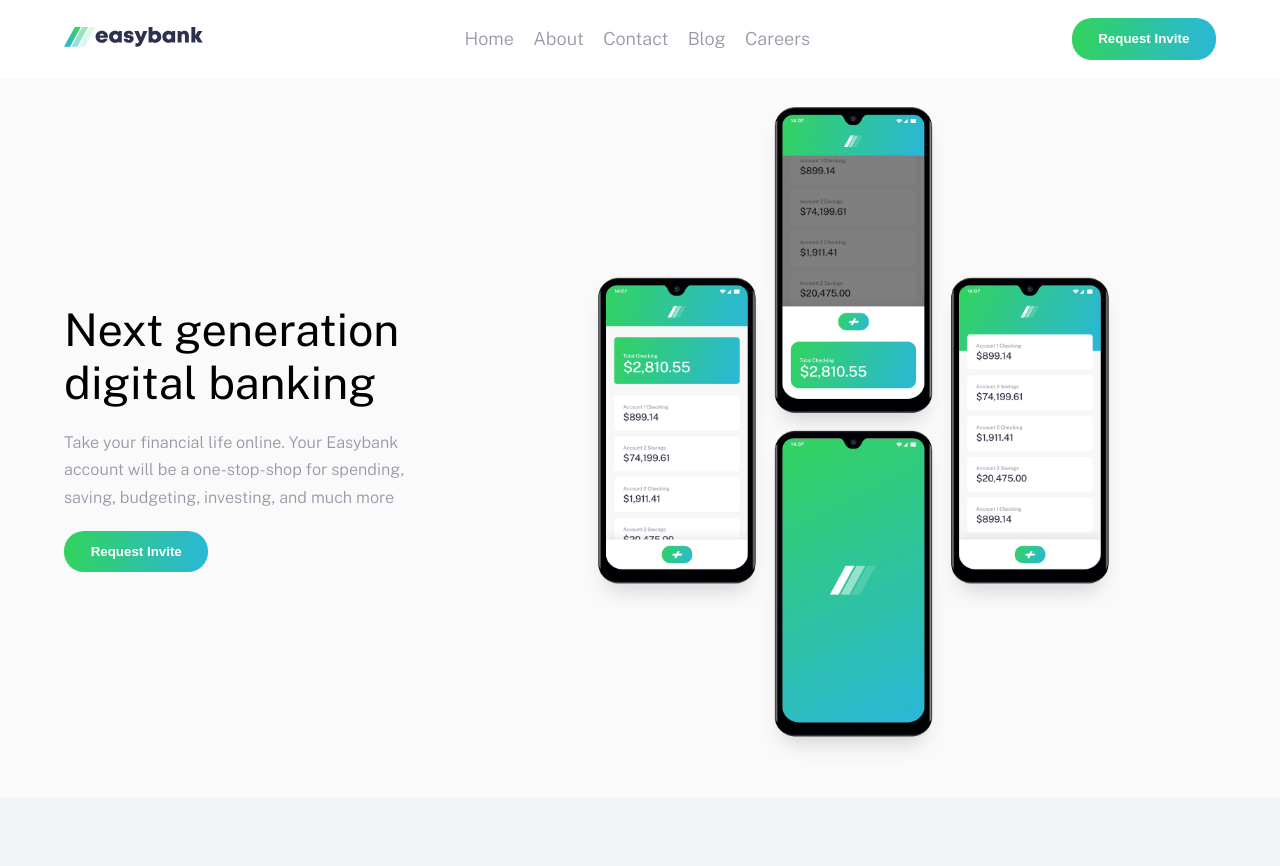
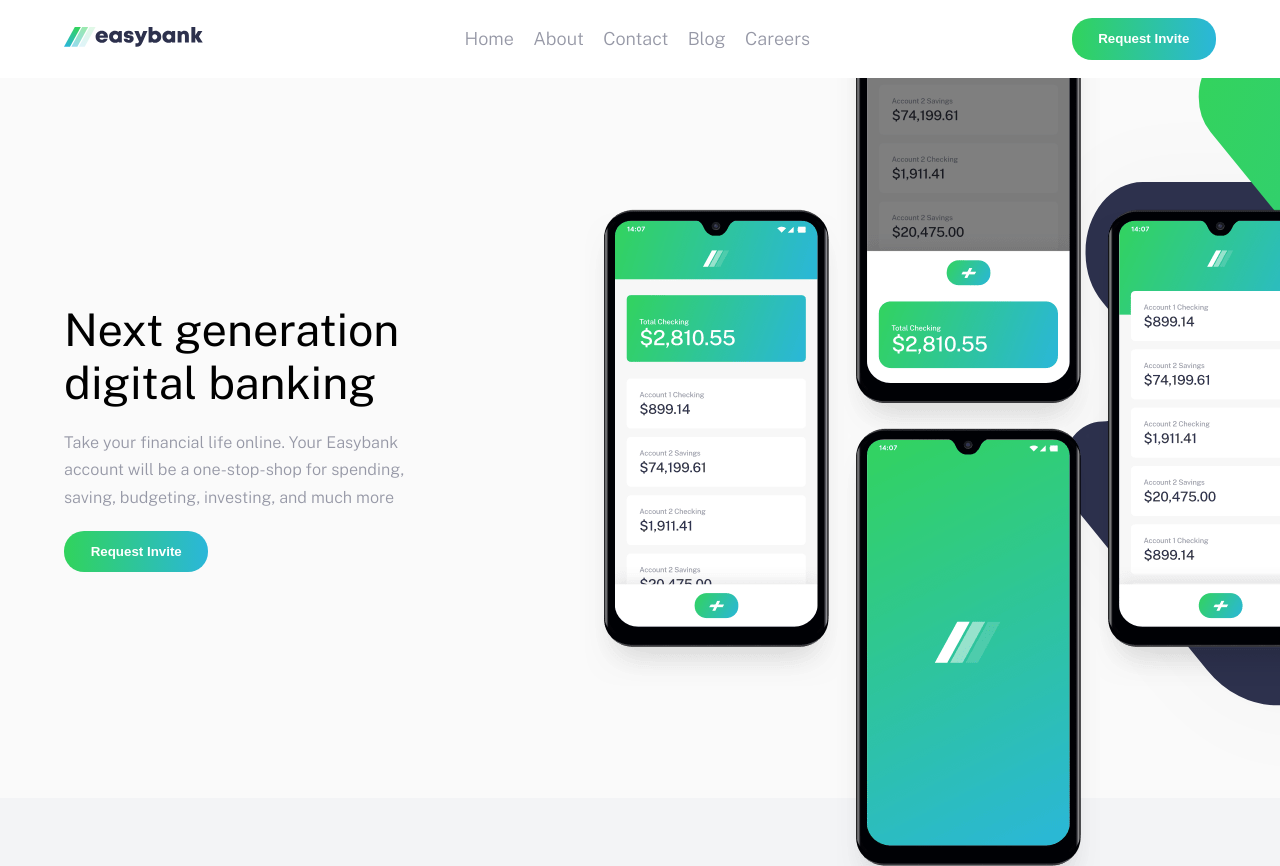
Before and after one commit to Judis07/easy_bank_landingpage_ui, a plain HTML site: page index.html in a window 1280 px wide. Shown: the top 866 px of the page. Drawn offline with nearby package versions, Linux system fonts and the light colour scheme.

Commit message:
hero background image layout correction

```diff
--- a/styles.css
+++ b/styles.css
@@ -33,7 +33,7 @@ body {
 
 .container {
   width: 90%;
-  max-width: 1440px;
+  max-width: 1200px;
   margin: 0 auto;
 }
 
@@ -96,7 +96,11 @@ img {
 /* hero */
 .hero-container {
   background-color: var(--neutral-color-3);
-
+  background-image: url('./images/bg-intro-desktop.svg');
+  background-repeat: no-repeat;
+  background-size: 70em 70em;
+  /* background-attachment: fixed; */
+  background-position: 55em;
   /* height: 50em; */
 
   /* position: relative; */
@@ -133,7 +137,7 @@ img {
 }
 
 .brand-img {
-  width: 70%;
+  /* width: 70%; */
 }
 
 /* choose container */
```
